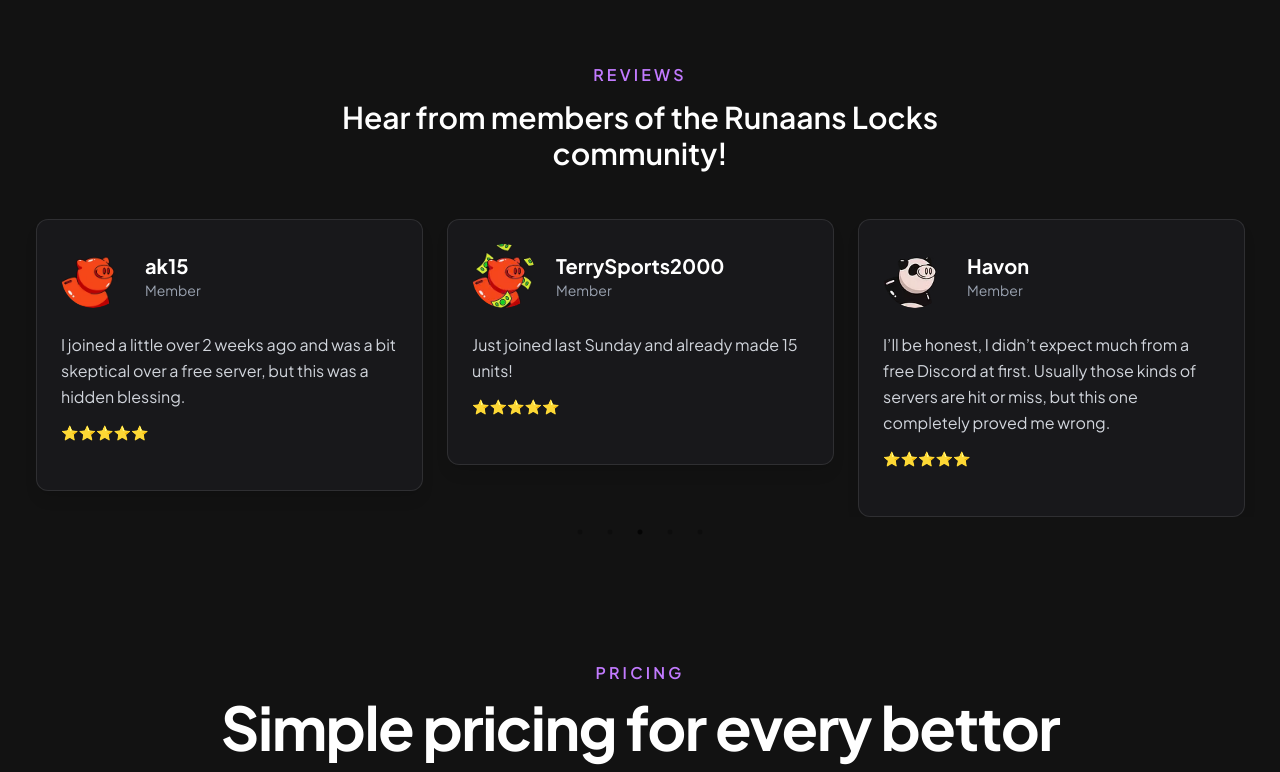
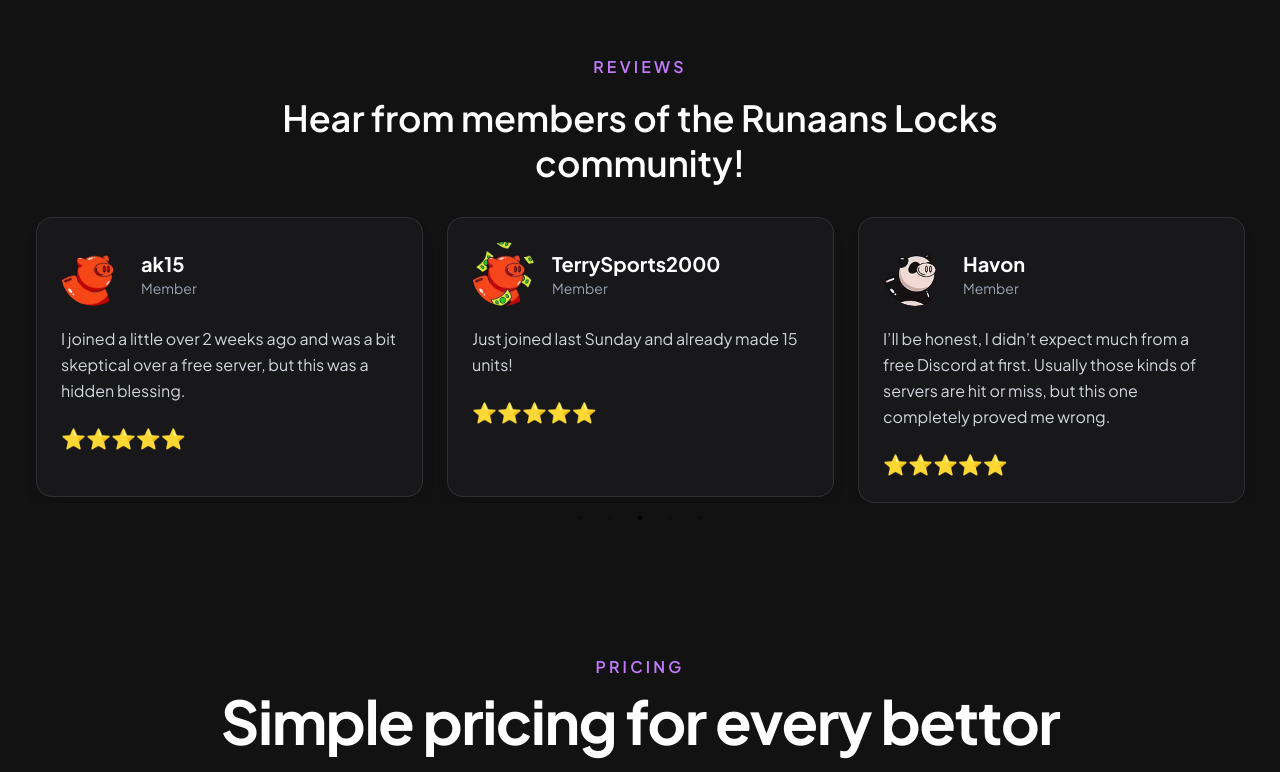
Before and after one commit to Runaans/runaanslocks, a React (Vite) app: page / in a window 1280 px wide. Shown: the part 1866-2638 px from the top of the page. Built offline with nearby package versions, Linux system fonts and the light colour scheme.

Commit message:
Tweaked Mobile Reviews Section

```diff
--- a/src/components/Reviews.jsx
+++ b/src/components/Reviews.jsx
@@ -59,60 +59,81 @@ const Reviews = () => {
           slidesToScroll: 1,
         },
       },
-      {
-        breakpoint: 640,
-        settings: {
-          slidesToShow: 1,
-          slidesToScroll: 1,
-          dots: true,
-        },
-      },
     ],
   };
 
   return (
-    <section className="py-12 mb-10" id="review">
+    <section className="py-14 mb-10" id="review">
       <div className="container mx-auto px-4 sm:px-6">
-        <div className="space-y-3 p-4 text-center max-w-3xl mx-auto mb-8">
+        <div className="space-y-4 text-center max-w-3xl mx-auto mb-8">
           <h1 className="text-purple-400 font-semibold uppercase tracking-[0.2em]">
             Reviews
           </h1>
-          <p className="font-semibold text-2xl sm:text-3xl text-white">
+          <p className="font-semibold text-3xl sm:text-4xl text-white leading-tight">
             Hear from members of the Runaans Locks community!
           </p>
         </div>
 
-        <Slider {...settings}>
+        {/* Mobile: stacked cards */}
+        <div className="flex flex-col gap-5 md:hidden">
           {TestimonialsData.map((item) => (
-            <div key={item.id} className="px-2 sm:px-3">
-              <div className="h-full min-h-60 flex flex-col justify-between p-4 sm:p-6 rounded-xl shadow-lg bg-zinc-900 border border-white/10">
-                <div className="flex items-center gap-3 sm:gap-5">
-                  {item.img && (
+            <div
+              key={item.id}
+              className="w-full rounded-3xl border border-white/15 bg-zinc-900/90 p-6 shadow-lg"
+            >
+              <div className="flex items-center gap-4 mb-5">
                 <img
                   src={item.img}
                   alt={item.name}
-                      className="w-14 h-14 sm:w-16 sm:h-16 rounded-full object-cover shrink-0"
+                  className="w-14 h-14 rounded-full object-cover shrink-0"
                 />
-                  )}
-
                 <div className="min-w-0">
-                    <p className="text-base sm:text-xl font-bold text-white truncate">
+                  <p className="text-2xl font-bold text-white wrap-break-word">
                     {item.name}
                   </p>
-                    <p className="text-xs sm:text-sm text-gray-400">Member</p>
+                  <p className="text-gray-400 text-sm">Member</p>
                 </div>
               </div>
 
-                <div className="py-4 sm:py-6 space-y-3">
-                  <p className="text-sm sm:text-base text-gray-300 leading-relaxed">
+              <p className="text-gray-300 text-lg leading-relaxed wrap-break-word">
                 {item.text}
               </p>
-                  <p className="text-sm">⭐⭐⭐⭐⭐</p>
+
+              <div className="mt-5 text-3xl">⭐⭐⭐⭐⭐</div>
             </div>
+          ))}
+        </div>
+
+        {/* Desktop / Tablet: slider */}
+        <div className="hidden md:block">
+          <Slider {...settings}>
+            {TestimonialsData.map((item) => (
+              <div key={item.id} className="px-3">
+                <div className="min-h-70 rounded-2xl border border-white/10 bg-zinc-900 p-6 shadow-lg">
+                  <div className="flex items-center gap-4 mb-5">
+                    <img
+                      src={item.img}
+                      alt={item.name}
+                      className="w-16 h-16 rounded-full object-cover shrink-0"
+                    />
+                    <div className="min-w-0">
+                      <p className="text-xl font-bold text-white wrap-break-word">
+                        {item.name}
+                      </p>
+                      <p className="text-gray-400 text-sm">Member</p>
+                    </div>
+                  </div>
+
+                  <p className="text-gray-300 leading-relaxed wrap-break-word">
+                    {item.text}
+                  </p>
+
+                  <div className="mt-5 text-xl">⭐⭐⭐⭐⭐</div>
                 </div>
               </div>
             ))}
           </Slider>
+        </div>
       </div>
     </section>
   );
```
Lines whose indentation alone changed are shown as unchanged.
